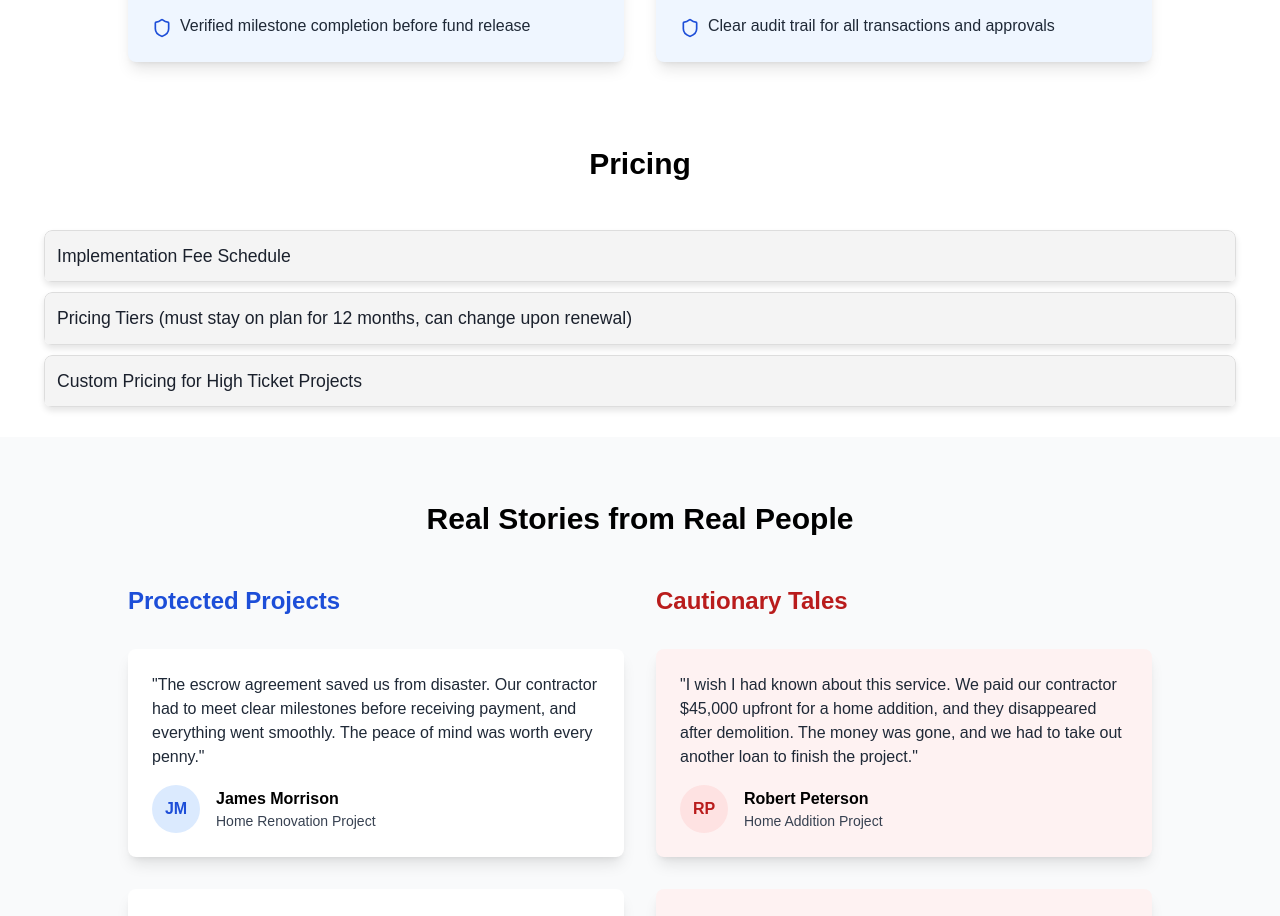
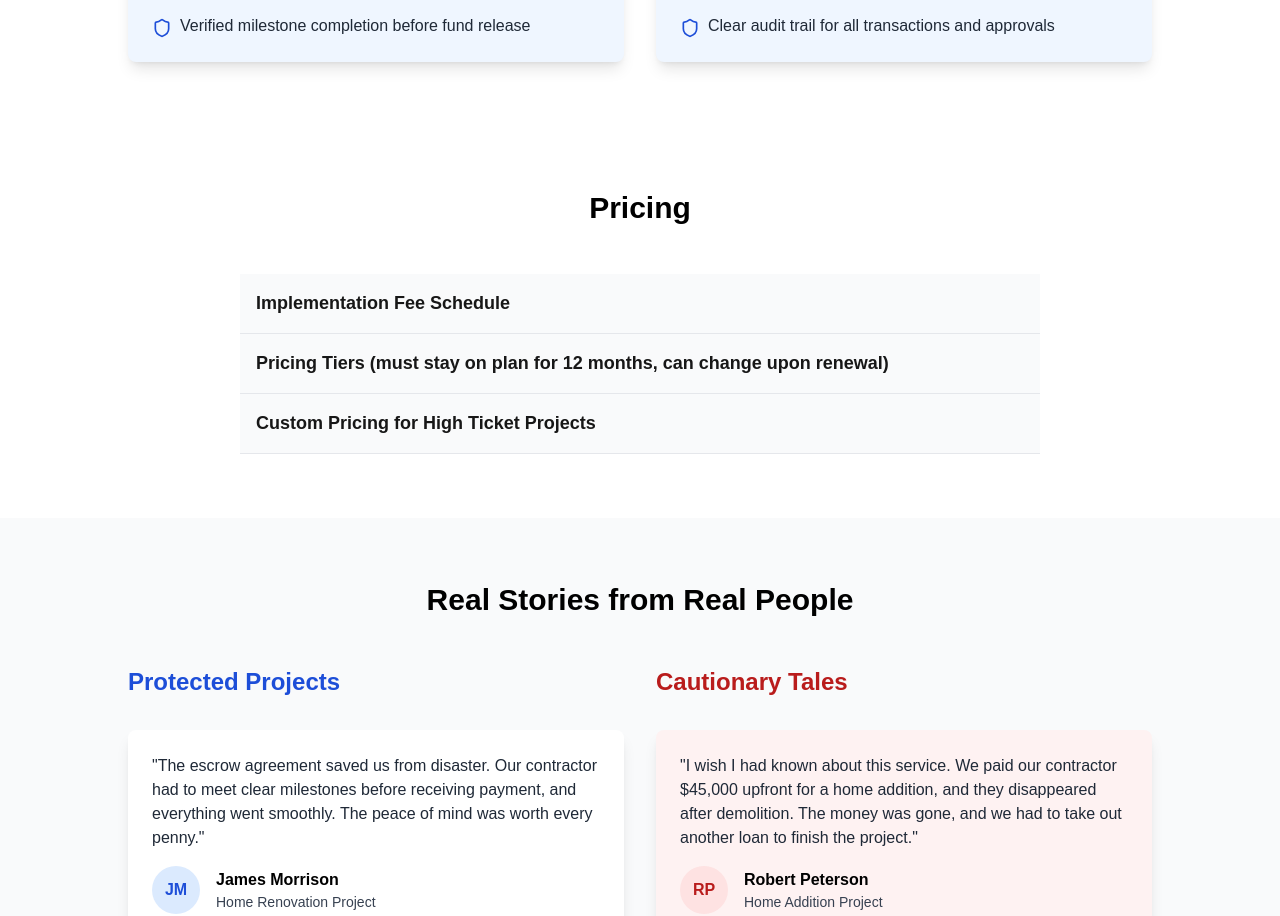
Before and after one commit to john-e-v/escrow-landing, a Next.js app: page / in a window 1280 px wide. Shown: the part 1190-2106 px from the top of the page. Built offline with nearby package versions, Linux system fonts and the light colour scheme.

Commit message:
Update PricingSection.module.css

```diff
--- a/app/PricingSection.module.css
+++ b/app/PricingSection.module.css
@@ -1,72 +1,53 @@
+/* PricingSection.module.css */
+
 .pricing-section {
-  padding: 20px;
+  background-color: #ffffff;
+  padding: 4rem 0;
 }
 
-.pricing-section .pricing-accordion .accordion-item {
-  margin-bottom: 10px;
-  border-radius: 0.5rem;
-  overflow: hidden;
-  box-shadow: 0 4px 6px rgba(0, 0, 0, 0.1);
+.pricing-accordion {
+  max-width: 800px;
+  margin: 0 auto;
 }
 
-.pricing-section .accordion-header {
-  background-color: #f4f4f4;
-  border: 1px solid #ddd;
-  width: 100%;
-  padding: 12px;
-  text-align: left;
-  cursor: pointer;
-  font-size: 1.1rem;
-  color: #1a202c; /* Even darker for readability */
-  border-radius: 0.5rem 0.5rem 0 0;
-  transition: background-color 0.3s;
+.accordion-item {
+  border-bottom: 1px solid #e5e7eb;
 }
 
-.pricing-section .accordion-header:hover {
-  background-color: #e0e0e0;
+.accordion-header {
+  width: 100%;
+  text-align: left;
+  padding: 1rem;
+  font-weight: 600;
+  font-size: 1.125rem;
+  background-color: #f9fafb;
+  cursor: pointer;
+  display: flex;
+  justify-content: space-between;
+  align-items: center;
 }
 
-.pricing-section .accordion-content {
-  display: none;
-  padding: 12px;
-  border: 1px solid #ddd;
-  border-top: none;
-  background-color: #fff;
-  color: #1a202c; /* Darker font */
-  border-radius: 0 0 0.5rem 0.5rem;
+.accordion-content {
+  padding: 1rem;
+  background-color: #ffffff;
+  display: none; /* controlled via inline style in JSX */
 }
 
-.pricing-section .accordion-content table {
+.accordion-content ul,
+.accordion-content table {
+  margin-top: 0.5rem;
   width: 100%;
   border-collapse: collapse;
-  font-size: 0.9rem;
-  color: #1a202c;
 }
 
-@media (max-width: 640px) {
-  .pricing-section .accordion-content table {
-    display: block;
-    overflow-x: auto;
-    white-space: nowrap;
-  }
-  .pricing-section .accordion-content th,
-  .pricing-section .accordion-content td {
-    min-width: 100px;
-  }
-}
-
-.pricing-section .accordion-content th,
-.pricing-section .accordion-content td {
-  border: 1px solid #ddd;
-  padding: 8px;
+.accordion-content table th,
+.accordion-content table td {
+  border: 1px solid #e5e7eb;
+  padding: 0.5rem;
   text-align: left;
 }
 
-.pricing-section .accordion-content th {
-  background-color: #f4f4f4;
-  font-weight: bold;
+.accordion-content table th {
+  background-color: #f3f4f6;
+  font-weight: 600;
 }
-
-.pricing-section .accordion-content[style*="display: block"] {
-  display: block;
-}
```
